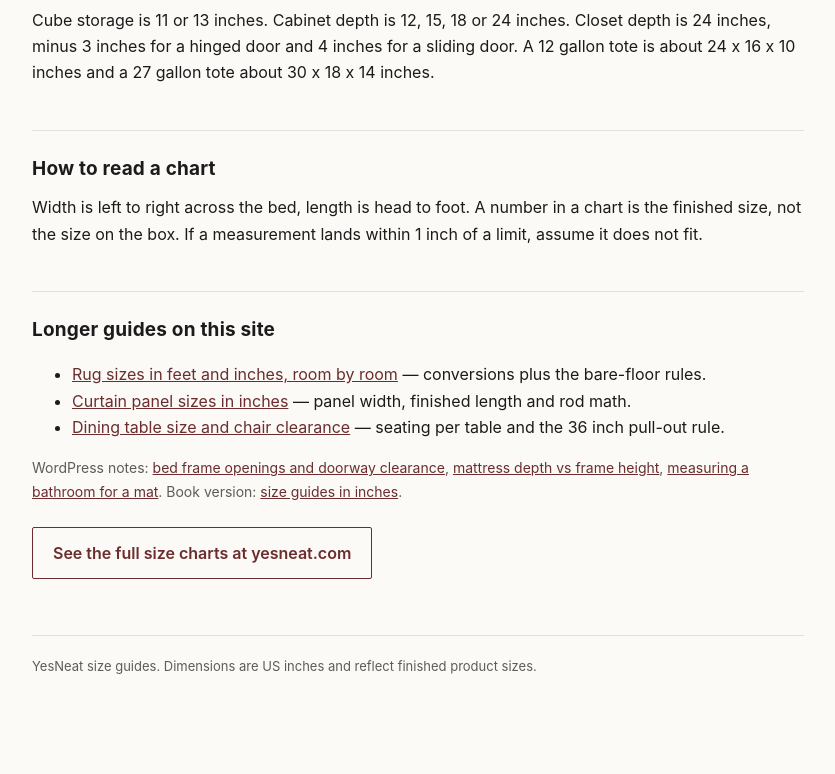
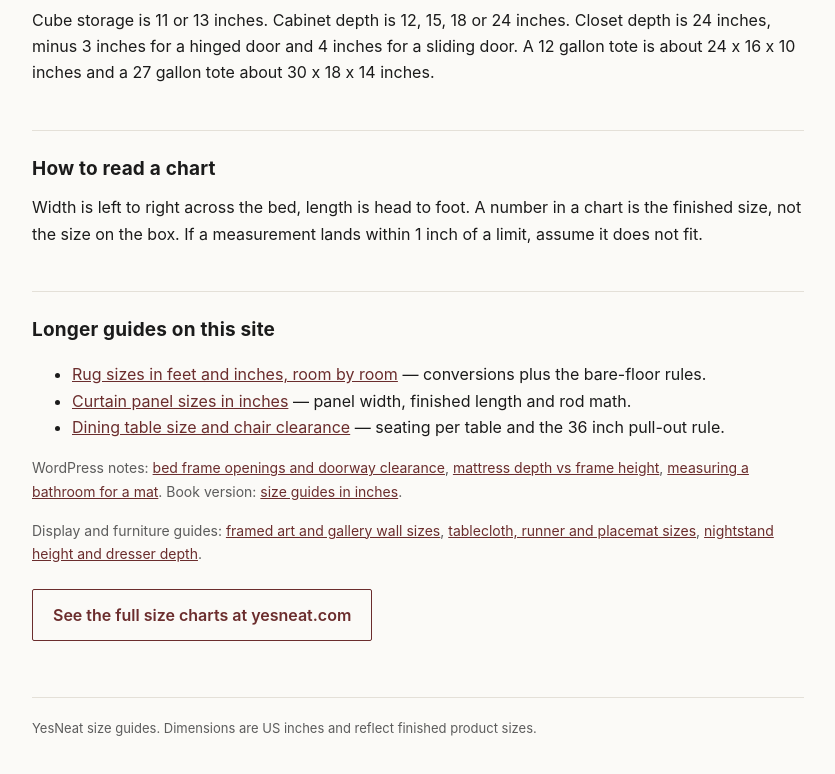
Before and after one commit to boyserve-lab/yesneat-size-guides, a plain HTML site: page index.html in a window 1280 px wide. Shown: the part 2406-3180 px from the top of the page, without its empty margins (222-1057 px from the left). Before the commit the page ends 3155 px from the top, so only its background shows below. Drawn offline with Linux system fonts and the light colour scheme.

Commit message:
Add files via upload

```diff
--- a/index.html
+++ b/index.html
@@ -100,6 +100,8 @@ a{color:var(--accent)}
 </ul>
 <p class="note">WordPress notes: <a href="https://yesneat.wordpress.com/2026/11/23/bed-frame-openings-and-doorway-clearance-check-the-numbers-before-delivery/">bed frame openings and doorway clearance</a>, <a href="https://yesneat.wordpress.com/2026/11/23/mattress-depth-vs-frame-height-the-14-to-18-inch-window/">mattress depth vs frame height</a>, <a href="https://yesneat.wordpress.com/2026/11/23/measuring-a-bathroom-for-a-mat-and-a-rug-door-swing-and-toe-space/">measuring a bathroom for a mat</a>. Book version: <a href="https://yesneat.gitbook.io/yesneat-docs/size-guides-in-inches">size guides in inches</a>.</p>
 
+<p class="note">Display and furniture guides: <a href="https://yesneat.mataroa.blog/blog/framed-art-and-gallery-wall-sizes-in-inches-frame-mat-and-hanging-height/">framed art and gallery wall sizes</a>, <a href="https://yesneat.mataroa.blog/blog/tablecloth-runner-and-placemat-sizes-the-drop-rule-in-inches/">tablecloth, runner and placemat sizes</a>, <a href="https://yesneat.mataroa.blog/blog/nightstand-height-and-dresser-depth-sizing-bedroom-furniture-to-a-bed/">nightstand height and dresser depth</a>.</p>
+
 <p><a class="cta" href="https://yesneat.com">See the full size charts at yesneat.com</a></p>
 
 <footer>YesNeat size guides. Dimensions are US inches and reflect finished product sizes.</footer>
```
